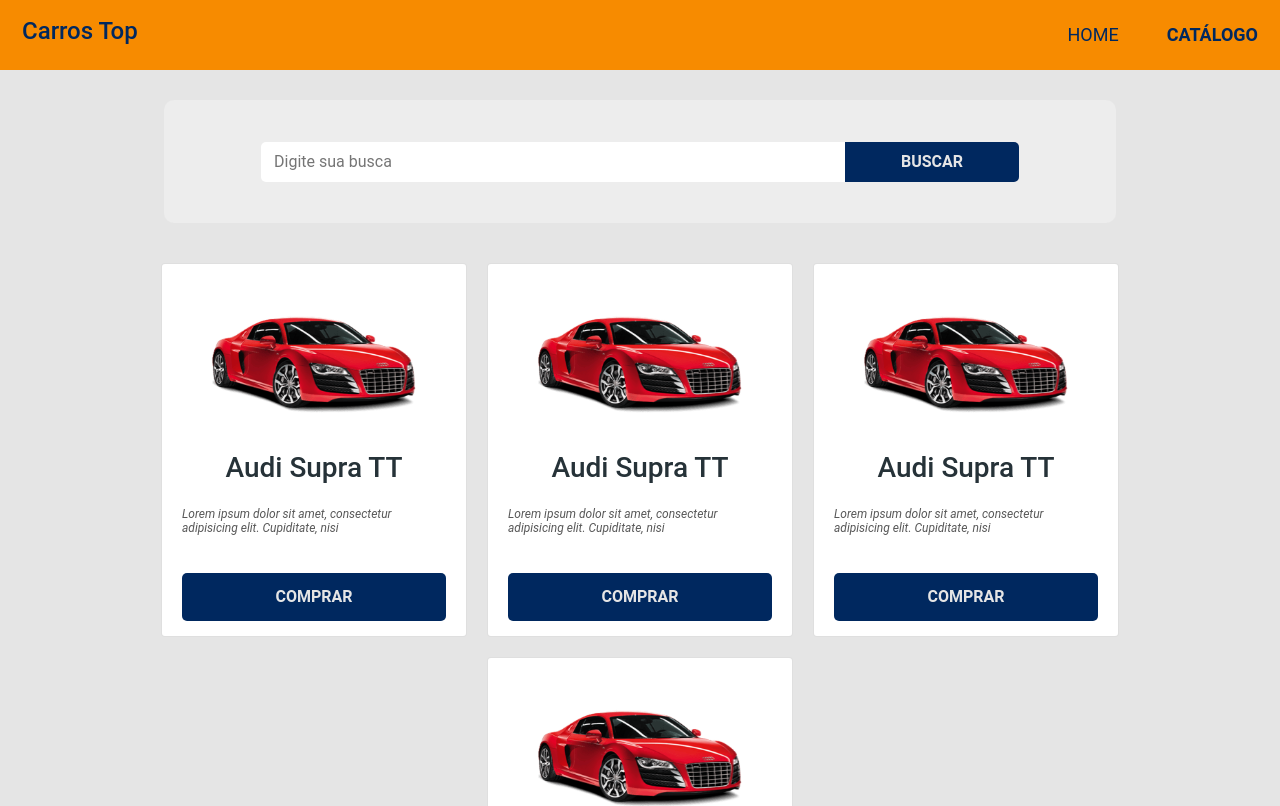
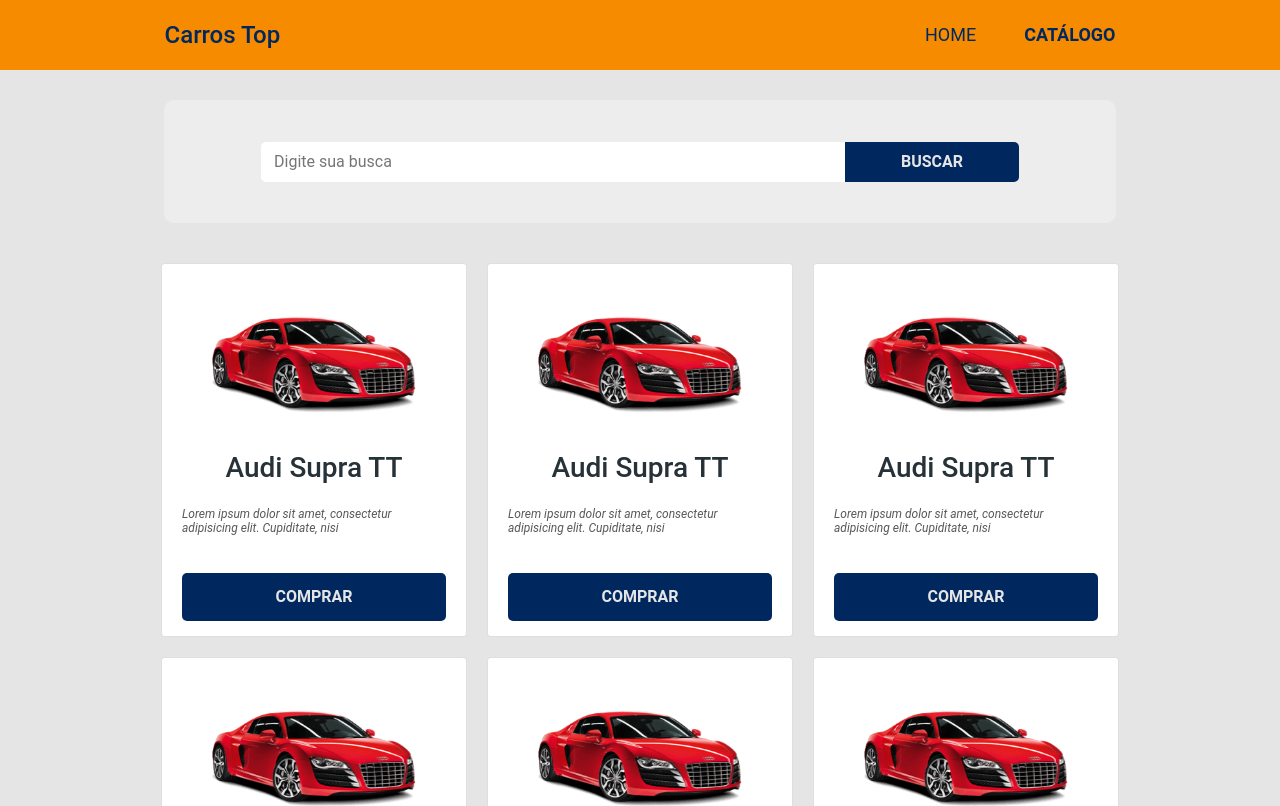
Before and after one commit to williamcamasil/reactts_devsuperior_01, a React (Create React App) app in the folder frontweb/: page /cars in a window 1280 px wide. Shown: the top 806 px of the page. Built offline with nearby package versions, Linux system fonts and the light colour scheme.

Commit message:
fix: finished styling

```diff
--- a/frontweb/src/components/Navbar/styles.scss
+++ b/frontweb/src/components/Navbar/styles.scss
@@ -9,9 +9,17 @@
     min-height: 70px;
     background-color: $nav-bar-color;
 
+    h4 {
+        margin: 0px;
+    }
+
     a {
         text-decoration: none;
         color: theme-color("button-color");
+    }
+
+    button .navbar-toggler-icon {
+        background-image: url('https://www.seekpng.com/png/full/376-3766322_film-forum-menu-icon-dark-blue.png') !important;
     }
 
     .main-menu {
@@ -19,10 +27,19 @@
         font-size: 18px;
         width: 100%;
         justify-content: flex-end;
+        position: absolute;
+        background-color: $nav-bar-color;
+        padding-left: 22px;
+        padding-bottom: 10px;
+        margin-left: -22px;
 
         .main-menu a:hover, a.active {
             color: theme-color("button-color");
             font-weight: 700;
+        }
+
+        li {
+            padding-bottom: 8px;
         }
     }
 }
@@ -34,17 +51,31 @@
 .navbar-toggler, .navbar-toggler:hover {
     border: 0px !important;
     color: $nav-bar-color !important;
-    // background-image: url("../../assets/images/menu/hamburguer.svg");
 }
 
 @media screen and (min-width: 768px) {
-    .main-menu a {
-        margin-left: 48px;
+    .main-nav {
+        .main-menu {
+            position: unset;
+            padding-left: 0px;
+            padding-bottom: 0px;
+            margin-left: 0px;
+
+            a {
+                margin-left: 48px;
+            }
+
+            li {
+                padding-bottom: 0px;
+            }
+        }
     }
 }
 
 @media screen and (min-width: 992px) {
-
+    .container-fluid {
+        max-width: 975px;
+    }
 }
 
 @media screen and (min-width: 1280px) {
--- a/frontweb/src/pages/Catalog/index.tsx
+++ b/frontweb/src/pages/Catalog/index.tsx
@@ -15,6 +15,8 @@
         <Cardcar />
         <Cardcar />
         <Cardcar />
+        <Cardcar />
+        <Cardcar />
       </div>
     </div>
   );
--- a/frontweb/src/pages/Catalog/styles.scss
+++ b/frontweb/src/pages/Catalog/styles.scss
@@ -12,7 +12,7 @@
         display: flex;
         align-items: center;
         justify-content: center;
-        margin: 30px 15px;
+        margin: 20px 15px;
         height: 123px;
         background: $card-color;
         border-radius: 10px;
```
